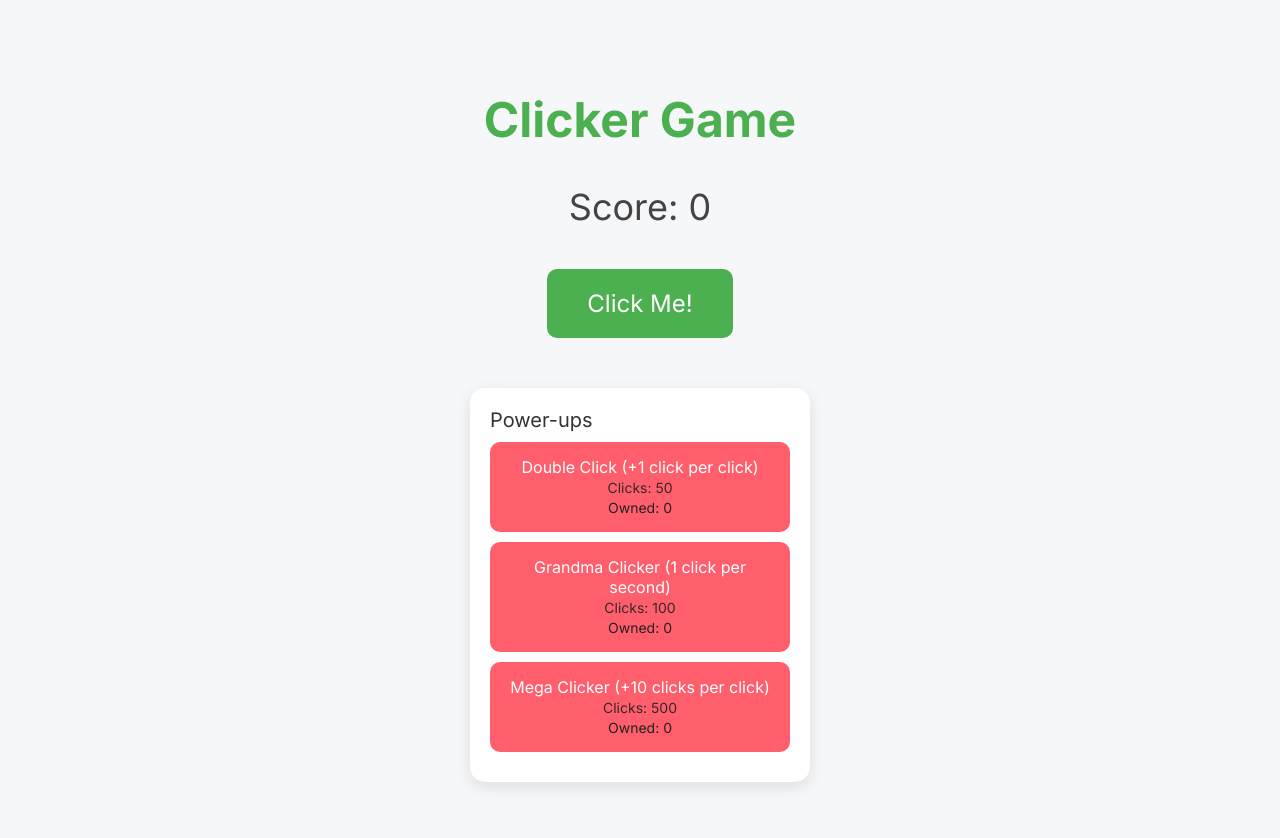
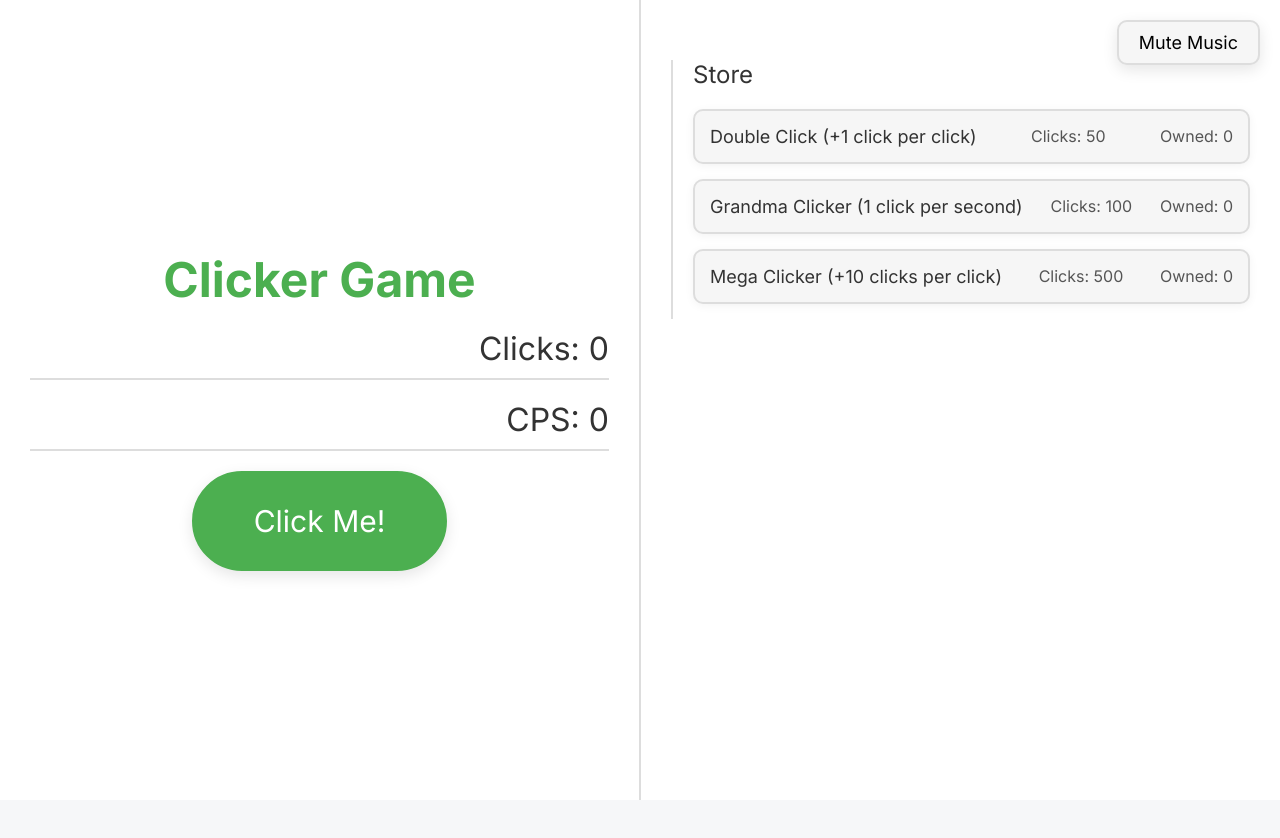
Before and after one commit to itsjkl/clicker-game, a plain HTML site: page index.html in a window 1280 px wide. After the commit the page ends 800 px from the top, so only its background shows below. Drawn offline with Linux system fonts and the light colour scheme.

Commit message:
Update index.html

```diff
--- a/index.html
+++ b/index.html
@@ -8,37 +8,68 @@
         @import url('https://fonts.googleapis.com/css2?family=Inter:wght@400;700&display=swap');
 
         * {
+            box-sizing: border-box;
             font-family: 'Inter', sans-serif;
+            margin: 0;
+            padding: 0;
         }
 
         body {
             background: #f6f7f9;
-            color: #333;
-            text-align: center;
-            padding: 50px;
+            margin: 0;
+            display: flex;
+            justify-content: space-between;
+            height: 100vh;
         }
 
         h1 {
             font-size: 48px;
             color: #4CAF50;
-            margin-bottom: 20px;
+            margin: 20px;
         }
 
-        .score {
-            font-size: 36px;
-            color: #444;
-            margin-bottom: 40px;
+        #leftPanel {
+            flex: 1;
+            background: #ffffff;
+            padding: 30px;
+            display: flex;
+            flex-direction: column;
+            align-items: center;
+            justify-content: center;
+            border-right: 2px solid #ddd;
+            animation: fadeIn 1.5s ease;
+        }
+
+        #rightPanel {
+            flex: 1;
+            background: #ffffff;
+            padding: 30px;
+            display: flex;
+            flex-direction: column;
+            align-items: center;
+            animation: fadeIn 1.5s ease;
+        }
+
+        .clicks, .cps {
+            font-size: 32px;
+            color: #333;
+            margin-bottom: 20px;
+            border-bottom: 2px solid #ddd;
+            padding-bottom: 10px;
+            width: 100%;
+            text-align: right;
         }
 
         #clickBtn {
-            font-size: 24px;
-            padding: 20px 40px;
+            font-size: 30px;
+            padding: 30px 60px;
             background-color: #4CAF50;
-            border: none;
-            border-radius: 10px;
+            border: 2px solid #4CAF50;
+            border-radius: 50px;
             color: white;
             cursor: pointer;
             transition: transform 0.1s ease, background-color 0.3s ease;
+            box-shadow: 0 5px 15px rgba(0, 0, 0, 0.1);
         }
 
         #clickBtn:hover {
@@ -49,62 +80,44 @@
             transform: scale(0.98);
         }
 
-        .powerups {
-            margin-top: 50px;
-            text-align: left;
-            display: flex;
-            flex-direction: column;
-            align-items: center;
+        .store {
+            margin-top: 30px;
+            width: 100%;
+            border-left: 2px solid #ddd;
+            padding-left: 20px;
         }
 
-        .powerup-section {
-            background-color: white;
-            box-shadow: 0 5px 15px rgba(0, 0, 0, 0.1);
-            border-radius: 15px;
-            padding: 20px;
-            width: 300px;
+        .store-title {
+            font-size: 24px;
+            color: #333;
             margin-bottom: 20px;
         }
 
-        .powerup-title {
-            font-size: 20px;
-            color: #333;
-            margin-bottom: 10px;
+        .item {
+            display: flex;
+            justify-content: space-between;
+            padding: 15px;
+            margin-bottom: 15px;
+            background-color: #f6f6f6;
+            border-radius: 10px;
+            box-shadow: 0 2px 10px rgba(0, 0, 0, 0.05);
+            cursor: pointer;
+            transition: background-color 0.2s;
+            border: 2px solid #ddd;
         }
 
-        .powerup {
-            background-color: #ff5f6d;
-            border: none;
-            border-radius: 10px;
-            color: white;
-            padding: 15px;
-            font-size: 16px;
-            margin-bottom: 10px;
-            width: 100%;
-            text-align: center;
-            cursor: pointer;
-            transition: background-color 0.2s ease;
+        .item:hover {
+            background-color: #f2f2f2;
         }
 
-        .powerup:hover {
-            background-color: #ff7e85;
+        .item-title {
+            font-size: 18px;
+            color: #333;
         }
 
-        .powerup-info {
-            font-size: 14px;
+        .item-price, .item-owned {
+            font-size: 16px;
             color: #555;
-        }
-
-        .powerup-cost {
-            font-size: 14px;
-            color: #222;
-            opacity: 0.9;
-        }
-
-        .owned-count {
-            font-size: 14px;
-            color: #222;
-            margin-top: 5px;
         }
 
         .click-float {
@@ -124,31 +137,72 @@
                 transform: translateY(-100px);
             }
         }
+
+        #muteButton {
+            position: absolute;
+            top: 20px;
+            right: 20px;
+            font-size: 18px;
+            background-color: #f6f6f6;
+            border: 2px solid #ddd;
+            border-radius: 10px;
+            padding: 10px 20px;
+            cursor: pointer;
+            box-shadow: 0 5px 15px rgba(0, 0, 0, 0.1);
+        }
+
+        #muteButton:hover {
+            background-color: #f2f2f2;
+        }
+
+        @keyframes fadeIn {
+            0% {
+                opacity: 0;
+                transform: translateY(50px);
+            }
+            100% {
+                opacity: 1;
+                transform: translateY(0);
+            }
+        }
     </style>
 </head>
 <body>
 
-    <h1>Clicker Game</h1>
-    <p class="score">Score: <span id="score">0</span></p>
-    <button id="clickBtn" onclick="increaseScore()">Click Me!</button>
+    <div id="leftPanel">
+        <h1>Clicker Game</h1>
+        <p class="clicks">Clicks: <span id="score">0</span></p>
+        <p class="cps">CPS: <span id="cps">0</span></p>
+        <button id="clickBtn" onclick="increaseScore()">Click Me!</button>
+    </div>
 
-    <div class="powerups">
-        <div class="powerup-section">
-            <div class="powerup-title">Power-ups</div>
-            <button class="powerup" onclick="buyDoubleClick()">Double Click (+1 click per click)
-                <br><span class="powerup-cost">Clicks: 50</span>
-                <br><span class="owned-count">Owned: <span id="doubleClickCount">0</span></span>
-            </button>
-            <button class="powerup" onclick="buyGrandma()">Grandma Clicker (1 click per second)
-                <br><span class="powerup-cost">Clicks: 100</span>
-                <br><span class="owned-count">Owned: <span id="grandmaCount">0</span></span>
-            </button>
-            <button class="powerup" onclick="buyMegaClicker()">Mega Clicker (+10 clicks per click)
-                <br><span class="powerup-cost">Clicks: 500</span>
-                <br><span class="owned-count">Owned: <span id="megaClickerCount">0</span></span>
-            </button>
+    <div id="rightPanel">
+        <div class="store">
+            <div class="store-title">Store</div>
+            <div class="item" onclick="buyUpgrade('doubleClick')">
+                <span class="item-title">Double Click (+1 click per click)</span>
+                <span class="item-price">Clicks: 50</span>
+                <span class="item-owned">Owned: <span id="doubleClickCount">0</span></span>
+            </div>
+            <div class="item" onclick="buyUpgrade('grandma')">
+                <span class="item-title">Grandma Clicker (1 click per second)</span>
+                <span class="item-price">Clicks: 100</span>
+                <span class="item-owned">Owned: <span id="grandmaCount">0</span></span>
+            </div>
+            <div class="item" onclick="buyUpgrade('megaClicker')">
+                <span class="item-title">Mega Clicker (+10 clicks per click)</span>
+                <span class="item-price">Clicks: 500</span>
+                <span class="item-owned">Owned: <span id="megaClickerCount">0</span></span>
+            </div>
         </div>
     </div>
+
+    <button id="muteButton" onclick="toggleMusic()">Mute Music</button>
+
+    <audio id="bgMusic" loop>
+        <source src="https://example.com/lofi.mp3" type="audio/mpeg">
+        Your browser does not support the audio tag.
+    </audio>
 
     <script>
         let score = 0;
@@ -157,6 +211,14 @@
         let doubleClickCount = 0;
         let grandmaCount = 0;
         let megaClickerCount = 0;
+        let clicksPerSecond = 0;
+        let musicPlaying = true;
+
+        window.onload = () => {
+            setTimeout(() => {
+                document.getElementById('bgMusic').play();
+            }, 1500);  // Starts music after animation completes (1.5 seconds)
+        };
 
         function increaseScore() {
             score += clicksPerClick;
@@ -165,26 +227,21 @@
 
         function updateScore() {
             document.getElementById('score').textContent = score;
+            document.getElementById('cps').textContent = clicksPerSecond;
         }
 
-        function buyDoubleClick() {
-            if (score >= 50) {
+        function buyUpgrade(type) {
+            if (type === 'doubleClick' && score >= 50) {
                 clicksPerClick += 1;
                 score -= 50;
                 doubleClickCount++;
                 document.getElementById('doubleClickCount').textContent = doubleClickCount;
                 updateScore();
-            } else {
-                alert('Not enough points!');
-            }
-        }
-
-        function buyGrandma() {
-            if (score >= 100) {
+            } else if (type === 'grandma' && score >= 100) {
                 score -= 100;
                 grandmaCount++;
+                clicksPerSecond += 1;
                 document.getElementById('grandmaCount').textContent = grandmaCount;
-                updateScore();
                 if (!grandmaInterval) {
                     grandmaInterval = setInterval(() => {
                         score += grandmaCount;
@@ -192,20 +249,15 @@
                         updateScore();
                     }, 1000);
                 }
-            } else {
-                alert('Not enough points!');
-            }
-        }
-
-        function buyMegaClicker() {
-            if (score >= 500) {
+                updateScore();
+            } else if (type === 'megaClicker' && score >= 500) {
                 clicksPerClick += 10;
                 score -= 500;
                 megaClickerCount++;
                 document.getElementById('megaClickerCount').textContent = megaClickerCount;
                 updateScore();
             } else {
-                alert('Not enough points!');
+                alert('Not enough clicks!');
             }
         }
 
@@ -223,6 +275,18 @@
                 floatingText.remove();
             }, 1000);
         }
+
+        function toggleMusic() {
+            const music = document.getElementById('bgMusic');
+            if (musicPlaying) {
+                music.pause();
+                document.getElementById('muteButton').textContent = 'Unmute Music';
+            } else {
+                music.play();
+                document.getElementById('muteButton').textContent = 'Mute Music';
+            }
+            musicPlaying = !musicPlaying;
+        }
     </script>
 
 </body>
```
